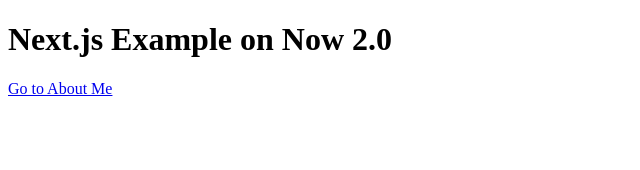
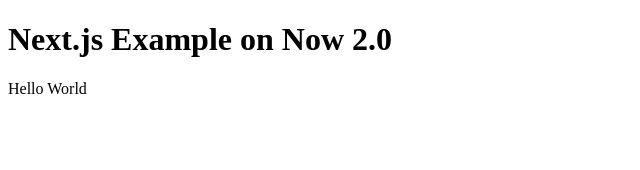
Before and after one commit to Y--p--Y/paper-journal, a Next.js app: page / in a window 1280 px wide. Shown: the top 170 px of the page, without its empty margins (0-640 px from the left). Built offline with nearby package versions, Linux system fonts and the light colour scheme.

Commit message:
feat(mdx): add mdx plugin

```diff
--- a/next.config.js
+++ b/next.config.js
@@ -1,3 +1,7 @@
-module.exports = {
+const withMDX = require('@next/mdx')({
+  extension: /\.mdx?$/
+});
+
+module.exports = withMDX({
   target: 'serverless'
-}
+});
--- a/package.json
+++ b/package.json
@@ -9,5 +9,9 @@
     "next": "^8.0.0",
     "react": "^16.7.0",
     "react-dom": "^16.7.0"
+  },
+  "devDependencies": {
+    "@mdx-js/loader": "^1.1.0",
+    "@next/mdx": "^9.0.1"
   }
 }
--- a/pages/index.js
+++ b/pages/index.js
@@ -1,4 +1,3 @@
-import Link from "next/link";
 import Header from "../components/header";
 
 function Index() {
@@ -6,9 +5,7 @@
     <main>
       <Header />
       <section>
-        <Link href="/about">
-          <a>Go to About Me</a>
-        </Link>
+        Hello World
       </section>
     </main>
   );
```
Also changed, not shown: 2 other files (tests, documents, lock files or other folders).
